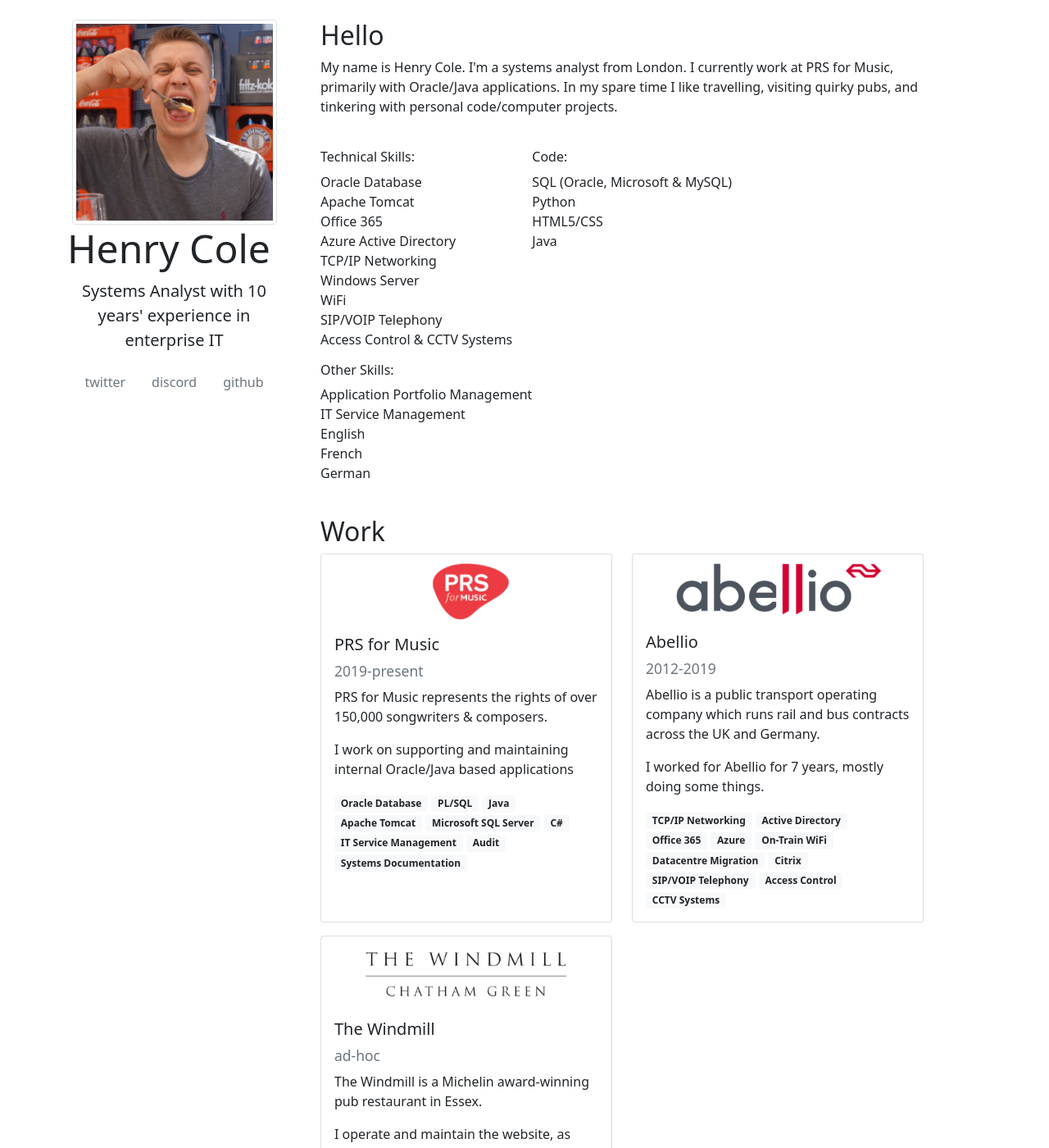
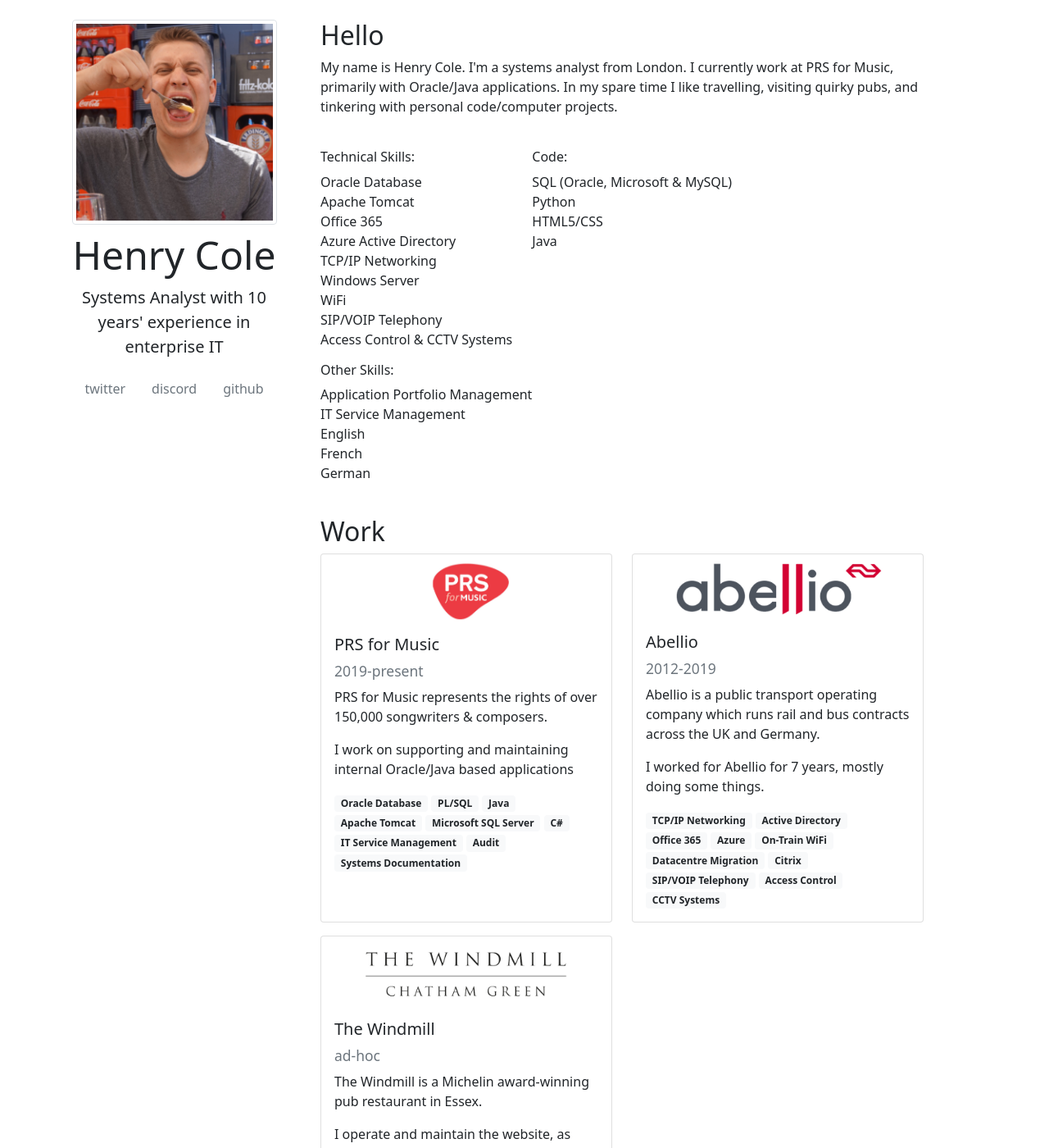
Before and after one commit to hcuk94/henry-personal-website, a Jekyll site: the page built from index.html, in a window 1280 px wide and 1400 px high. Shown: the whole window at 82% size. Built offline with Jekyll 4.4.1, drawn with Linux system fonts in a browser that asks for light colours.

Commit message:
more stylng

```diff
--- a/_includes/header.html
+++ b/_includes/header.html
@@ -15,7 +15,7 @@
 <div class="col-xl-3 col-12">
 <div class="sticky-top pt-4">
 <img src="/img/henry-profile.jpg" width="250px" class="img-thumbnail rounded img-centre affix" alt="Henry Cole Profile Picture"/>
-<a class="h1 page-title-link display-5 mt-2 text-center" href="/">Henry Cole</a>
+<h1 class="page-title-link display-5 mt-2 text-center"><a class="page-title-link display-5 mt-2 text-center" href="/">Henry Cole</a></h1>
 <p class="text-center lead mt-2">Systems Analyst with 10 years' experience in enterprise IT</p>
 <span class="text-center img-centre">
 <nav class="nav justify-content-center">
--- a/style-local.css
+++ b/style-local.css
@@ -13,3 +13,7 @@
     color: unset;
     text-decoration: unset;
   }
+.page-title-link:hover {
+    color: unset;
+    text-decoration: unset;
+}
```
